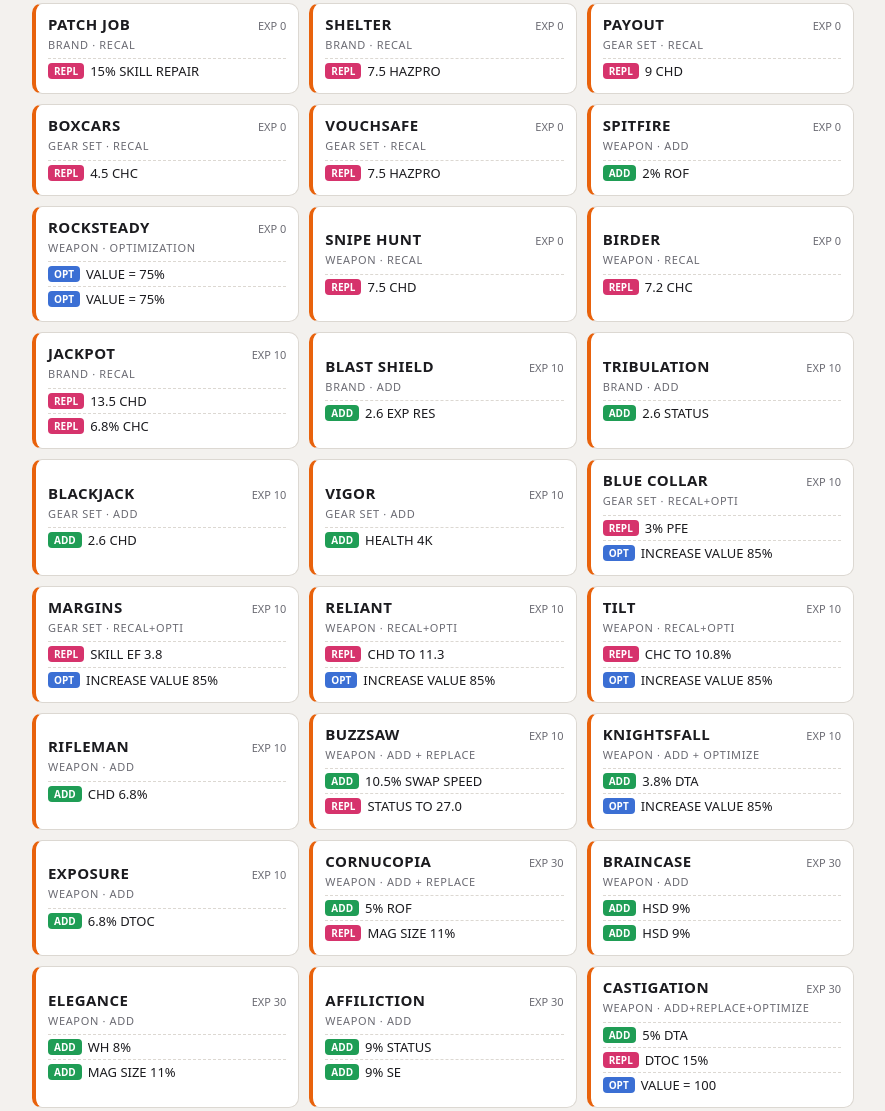
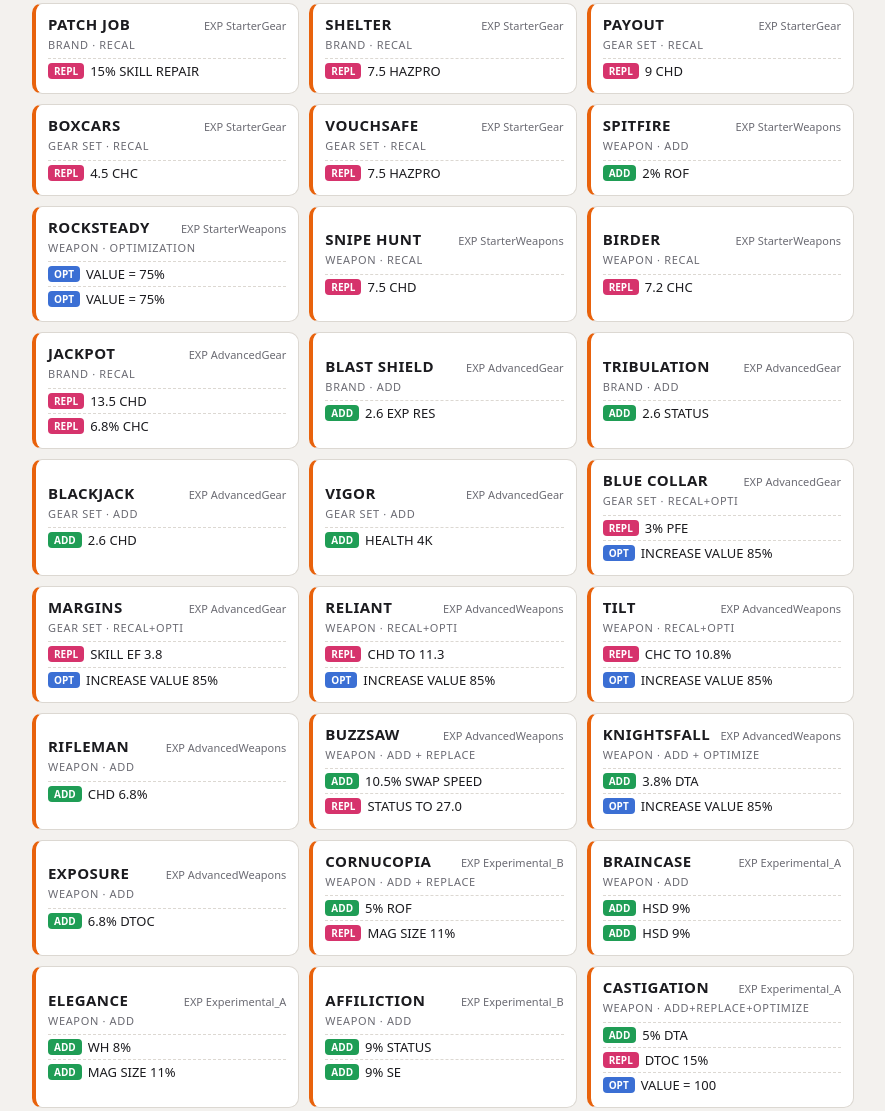
Before and after one commit to aporefubi-cmd/SchematicsTD2, a plain HTML site: page index.html in a window 1280 px wide. Shown: the part 258-1369 px from the top of the page, without its empty margins (24-909 px from the left). Drawn offline with Linux system fonts and the light colour scheme.

Commit message:
Add starter gear and weapon data to index.html

```diff
--- a/index.html
+++ b/index.html
@@ -86,63 +86,63 @@ nav .chip{font-weight:700;text-transform:uppercase;letter-spacing:.06em}
 </div>
 <script>
 const D=[
-["PATCH JOB",0,"Brand","RECAL",["REPLACE 15% SKILL REPAIR"]],
-["SHELTER",0,"Brand","RECAL",["REPLACE 7.5 HAZPRO"]],
-["PAYOUT",0,"Gear Set","RECAL",["REPLACE 9 CHD"]],
-["BOXCARS",0,"Gear Set","RECAL",["REPLACE 4.5 CHC"]],
-["VOUCHSAFE",0,"Gear Set","RECAL",["REPLACE 7.5 HAZPRO"]],
-["SPITFIRE",0,"Weapon","ADD",["ADD 2% ROF"]],
-["ROCKSTEADY",0,"Weapon","OPTIMIZATION",["VALUE = 75%","VALUE = 75%"]],
-["SNIPE HUNT",0,"Weapon","RECAL",["REPLACE 7.5 CHD"]],
-["BIRDER",0,"Weapon","RECAL",["REPLACE 7.2 CHC"]],
-["JACKPOT",10,"Brand","RECAL",["REPLACE 13.5 CHD","REPLACE 6.8% CHC"]],
-["BLAST SHIELD",10,"Brand","ADD",["ADD 2.6 EXP RES"]],
-["TRIBULATION",10,"Brand","ADD",["ADD 2.6 STATUS"]],
-["BLACKJACK",10,"Gear Set","ADD",["ADD 2.6 CHD"]],
-["VIGOR",10,"Gear Set","ADD",["ADD HEALTH 4K"]],
-["BLUE COLLAR",10,"Gear Set","RECAL+OPTI",["REPLACE 3% PFE","INCREASE VALUE 85%"]],
-["MARGINS",10,"Gear Set","RECAL+OPTI",["REPLACE SKILL EF 3.8","INCREASE VALUE 85%"]],
-["RELIANT",10,"Weapon","RECAL+OPTI",["REPLACE CHD TO 11.3","INCREASE VALUE 85%"]],
-["TILT",10,"Weapon","RECAL+OPTI",["REPLACE CHC TO 10.8%","INCREASE VALUE 85%"]],
-["RIFLEMAN",10,"Weapon","ADD",["ADD CHD 6.8%"]],
-["BUZZSAW",10,"Weapon","ADD + REPLACE",["ADD 10.5% SWAP SPEED","REPLACE STATUS TO 27.0"]],
-["KNIGHTSFALL",10,"Weapon","ADD + OPTIMIZE",["ADD 3.8% DTA","INCREASE VALUE 85%"]],
-["EXPOSURE",10,"Weapon","ADD",["ADD 6.8% DTOC"]],
-["CORNUCOPIA",30,"Weapon","ADD + REPLACE",["ADD 5% ROF","REPLACE MAG SIZE 11%"]],
-["BRAINCASE",30,"Weapon","ADD",["ADD HSD 9%","ADD HSD 9%"]],
-["ELEGANCE",30,"Weapon","ADD",["ADD WH 8%","ADD MAG SIZE 11%"]],
-["AFFILICTION",30,"Weapon","ADD",["ADD 9% STATUS","ADD 9% SE"]],
-["CASTIGATION",30,"Weapon","ADD+REPLACE+OPTIMIZE",["ADD 5% DTA","REPLACE DTOC 15%","VALUE = 100"]],
-["WORKING CLASS",30,"Brand","RECAL",["REPLACE 4% PFE","REPLACE 15 HAZPRO"]],
-["SUPERCHARGE",30,"Gear Set","ADD",["ADD 3.5 SKILL DAMAGE"]],
-["NIMBLE",30,"Gear Set","RECAL",["REPLACE WH 12%","REPLACE HSD 15%"]],
-["BACKUP",30,"Gear Set","ADD + REPLACE",["ADD 7% SKILL REP","REPLACE 5% SKILL EFFICI","VALUE = 100"]],
-["APOGEE",30,"Any","OPTIMIZATION",["VALUE = 85%","VALUE = 85%","VALUE = 85%"]],
-["BOUNTIFUL ASSAULT",null,"Weapon · Assault","ADD + REPLACE",["ADD 10.5% AR DAMAGE","REPLACE MAG SIZE 14%"]],
-["SWIFT SUPRESSION",null,"Weapon · LMG","ADD + REPLACE",["ADD 10.5% LMG DAMAGE","REPLACE MAG SIZE 13.5%"]],
-["VIOLENT RUSH",null,"Weapon · SMG","ADD + REPLACE",["ADD 10.5% SMG DAMAGE","REPLACE CHD 11.3%"]],
-["BOUNTIFUL BREACH",null,"Weapon · Shotgun","ADD + REPLACE",["ADD 10.5% SHOTGUN DAMAGE","REPLACE MAG SIZE 14%"]],
-["PRICKLY STING",null,"Weapon · Rifle","ADD + REPLACE",["ADD 10.5% RIFLE DAMAGE","REPLACE HSD 11.3%"]],
-["STEADY PRECISION",null,"Weapon · MMR","ADD + REPLACE",["ADD 10.5% MMR DAMAGE","REPLACE STAB 13.5%"]],
-["VAMPIRE DRAW",null,"Weapon · Pistol","ADD + REPLACE",["ADD 10.5% PISTOL DAMAGE","REPLACE ARMOR ON KILL 21K"]],
-["DEFIANCE",null,"Weapon","ADD+REPLACE+OPTIMIZE",["ADD 8% PFE","REPLACE 36% HAZPRO","VALUE = 100%"]],
-["BRAVE DRAW",null,"Weapon · Pistol","ADD",["ADD 8% PFE","ADD 9% HSD"]],
-["SWIFT ASSAULT",null,"Weapon · Assault","ADD",["ADD 14% SWAP","ADD 9% HASTE"]],
-["HEALTHY SUPRESSION",null,"Weapon · LMG","ADD",["ADD ARMOR REGEN 4K","ADD 9% HAZPRO"]],
-["HAZMAT RUSH",null,"Weapon · SMG","ADD",["ADD 5% ROF","ADD 9% HAZPRO"]],
-["REACHING BREACH",null,"Weapon · Shotgun","ADD",["ADD 11% RELOAD","ADD 28% RANGE"]],
-["PRECISE STING",null,"Weapon · Rifle","ADD",["ADD 11% ACC","ADD 11% STAB"]],
-["FURIOUS PRECISION",null,"Weapon · MMR","ADD",["ADD 11% ACC","ADD 5% ROF"]],
-["LAST BASTION",null,"Gear Set · Chest","ADD + REPLACE",["ADD ARMOR 38K","REPLACE INC REP 9.4%"]],
-["DEEP POCKETS",null,"Gear Set · Backpack","ADD + REPLACE",["ADD ARMOR 38K","REPLACE MAG SIZE 6%"]],
-["BLIGHT WARD",null,"Gear Set · Mask","ADD + REPLACE",["ADD ARMOR 38K","REPLACE HAZPRO 11.30%"]],
-["STEADY GRIP",null,"Gear Set · Gloves","ADD + REPLACE",["ADD ARMOR 38K","REPLACE WH 9%"]],
-["READY RESPONSE",null,"Gear Set · Holster","ADD + REPLACE",["ADD ARMOR 38K","REPLACE SWAP 6.8%"]],
-["TUNER",null,"Gear Set · Kneepads","ADD + REPLACE",["ADD ARMOR 38K","REPLACE AUG EF 8%"]],
-["SAFEGUARD",null,"Brand","ADD + OPTIMIZE",["ADD 3.5 HAZPRO","VALUE = 100%"]],
-["HARVERSTER",null,"Brand","ADD+REPLACE+OPTIMIZE",["ADD AOK 5K","REPLACE INC REP 12.50%","VALUE = 100%"]],
-["OPTIMIZER",null,"Brand","ADD",["ADD AUG EF 3.5%","ADD 3.5% CHD"]],
-["MECHANISM",null,"Any","OPTIMIZATION",["VALUE = 100%","VALUE = 100%"]]
+["PATCH JOB","StarterGear","Brand","RECAL",["REPLACE 15% SKILL REPAIR"]],
+["SHELTER","StarterGear","Brand","RECAL",["REPLACE 7.5 HAZPRO"]],
+["PAYOUT","StarterGear","Gear Set","RECAL",["REPLACE 9 CHD"]],
+["BOXCARS","StarterGear","Gear Set","RECAL",["REPLACE 4.5 CHC"]],
+["VOUCHSAFE","StarterGear","Gear Set","RECAL",["REPLACE 7.5 HAZPRO"]],
+["SPITFIRE","StarterWeapons","Weapon","ADD",["ADD 2% ROF"]],
+["ROCKSTEADY","StarterWeapons","Weapon","OPTIMIZATION",["VALUE = 75%","VALUE = 75%"]],
+["SNIPE HUNT","StarterWeapons","Weapon","RECAL",["REPLACE 7.5 CHD"]],
+["BIRDER","StarterWeapons","Weapon","RECAL",["REPLACE 7.2 CHC"]],
+["JACKPOT","AdvancedGear","Brand","RECAL",["REPLACE 13.5 CHD","REPLACE 6.8% CHC"]],
+["BLAST SHIELD","AdvancedGear","Brand","ADD",["ADD 2.6 EXP RES"]],
+["TRIBULATION","AdvancedGear","Brand","ADD",["ADD 2.6 STATUS"]],
+["BLACKJACK","AdvancedGear","Gear Set","ADD",["ADD 2.6 CHD"]],
+["VIGOR","AdvancedGear","Gear Set","ADD",["ADD HEALTH 4K"]],
+["BLUE COLLAR","AdvancedGear","Gear Set","RECAL+OPTI",["REPLACE 3% PFE","INCREASE VALUE 85%"]],
+["MARGINS","AdvancedGear","Gear Set","RECAL+OPTI",["REPLACE SKILL EF 3.8","INCREASE VALUE 85%"]],
+["RELIANT","AdvancedWeapons","Weapon","RECAL+OPTI",["REPLACE CHD TO 11.3","INCREASE VALUE 85%"]],
+["TILT","AdvancedWeapons","Weapon","RECAL+OPTI",["REPLACE CHC TO 10.8%","INCREASE VALUE 85%"]],
+["RIFLEMAN","AdvancedWeapons","Weapon","ADD",["ADD CHD 6.8%"]],
+["BUZZSAW","AdvancedWeapons","Weapon","ADD + REPLACE",["ADD 10.5% SWAP SPEED","REPLACE STATUS TO 27.0"]],
+["KNIGHTSFALL","AdvancedWeapons","Weapon","ADD + OPTIMIZE",["ADD 3.8% DTA","INCREASE VALUE 85%"]],
+["EXPOSURE","AdvancedWeapons","Weapon","ADD",["ADD 6.8% DTOC"]],
+["CORNUCOPIA","Experimental_B","Weapon","ADD + REPLACE",["ADD 5% ROF","REPLACE MAG SIZE 11%"]],
+["BRAINCASE","Experimental_A","Weapon","ADD",["ADD HSD 9%","ADD HSD 9%"]],
+["ELEGANCE","Experimental_A","Weapon","ADD",["ADD WH 8%","ADD MAG SIZE 11%"]],
+["AFFILICTION","Experimental_B","Weapon","ADD",["ADD 9% STATUS","ADD 9% SE"]],
+["CASTIGATION","Experimental_A","Weapon","ADD+REPLACE+OPTIMIZE",["ADD 5% DTA","REPLACE DTOC 15%","VALUE = 100"]],
+["WORKING CLASS","Experimental_A","Brand","RECAL",["REPLACE 4% PFE","REPLACE 15 HAZPRO"]],
+["SUPERCHARGE","Experimental_B","Gear Set","ADD",["ADD 3.5 SKILL DAMAGE"]],
+["NIMBLE","Experimental_B","Gear Set","RECAL",["REPLACE WH 12%","REPLACE HSD 15%"]],
+["BACKUP","Experimental_A","Gear Set","ADD + REPLACE",["ADD 7% SKILL REP","REPLACE 5% SKILL EFFICI","VALUE = 100"]],
+["APOGEE","Experimental_B","Any","OPTIMIZATION",["VALUE = 85%","VALUE = 85%","VALUE = 85%"]],
+["BOUNTIFUL ASSAULT","AdvancedWeapons","Weapon · Assault","ADD + REPLACE",["ADD 10.5% AR DAMAGE","REPLACE MAG SIZE 14%"]],
+["SWIFT SUPRESSION","AdvancedWeapons","Weapon · LMG","ADD + REPLACE",["ADD 10.5% LMG DAMAGE","REPLACE MAG SIZE 13.5%"]],
+["VIOLENT RUSH","AdvancedWeapons","Weapon · SMG","ADD + REPLACE",["ADD 10.5% SMG DAMAGE","REPLACE CHD 11.3%"]],
+["BOUNTIFUL BREACH","AdvancedWeapons","Weapon · Shotgun","ADD + REPLACE",["ADD 10.5% SHOTGUN DAMAGE","REPLACE MAG SIZE 14%"]],
+["PRICKLY STING","AdvancedWeapons","Weapon · Rifle","ADD + REPLACE",["ADD 10.5% RIFLE DAMAGE","REPLACE HSD 11.3%"]],
+["STEADY PRECISION","AdvancedWeapons","Weapon · MMR","ADD + REPLACE",["ADD 10.5% MMR DAMAGE","REPLACE STAB 13.5%"]],
+["VAMPIRE DRAW","AdvancedWeapons","Weapon · Pistol","ADD + REPLACE",["ADD 10.5% PISTOL DAMAGE","REPLACE ARMOR ON KILL 21K"]],
+["DEFIANCE","Experimental_A","Weapon","ADD+REPLACE+OPTIMIZE",["ADD 8% PFE","REPLACE 36% HAZPRO","VALUE = 100%"]],
+["BRAVE DRAW","Experimental_B","Weapon · Pistol","ADD",["ADD 8% PFE","ADD 9% HSD"]],
+["SWIFT ASSAULT","Experimental_A","Weapon · Assault","ADD",["ADD 14% SWAP","ADD 9% HASTE"]],
+["HEALTHY SUPRESSION","Experimental_A","Weapon · LMG","ADD",["ADD ARMOR REGEN 4K","ADD 9% HAZPRO"]],
+["HAZMAT RUSH","Experimental_A","Weapon · SMG","ADD",["ADD 5% ROF","ADD 9% HAZPRO"]],
+["REACHING BREACH","Experimental_B","Weapon · Shotgun","ADD",["ADD 11% RELOAD","ADD 28% RANGE"]],
+["PRECISE STING","Experimental_B","Weapon · Rifle","ADD",["ADD 11% ACC","ADD 11% STAB"]],
+["FURIOUS PRECISION","Experimental_B","Weapon · MMR","ADD",["ADD 11% ACC","ADD 5% ROF"]],
+["LAST BASTION","AdvancedGear","Gear Set · Chest","ADD + REPLACE",["ADD ARMOR 38K","REPLACE INC REP 9.4%"]],
+["DEEP POCKETS","AdvancedGear","Gear Set · Backpack","ADD + REPLACE",["ADD ARMOR 38K","REPLACE MAG SIZE 6%"]],
+["BLIGHT WARD","AdvancedGear","Gear Set · Mask","ADD + REPLACE",["ADD ARMOR 38K","REPLACE HAZPRO 11.30%"]],
+["STEADY GRIP","AdvancedGear","Gear Set · Gloves","ADD + REPLACE",["ADD ARMOR 38K","REPLACE WH 9%"]],
+["READY RESPONSE","AdvancedGear","Gear Set · Holster","ADD + REPLACE",["ADD ARMOR 38K","REPLACE SWAP 6.8%"]],
+["TUNER","AdvancedGear","Gear Set · Kneepads","ADD + REPLACE",["ADD ARMOR 38K","REPLACE AUG EF 8%"]],
+["SAFEGUARD","Experimental_A","Brand","ADD + OPTIMIZE",["ADD 3.5 HAZPRO","VALUE = 100%"]],
+["HARVERSTER","Experimental_B","Brand","ADD+REPLACE+OPTIMIZE",["ADD AOK 5K","REPLACE INC REP 12.50%","VALUE = 100%"]],
+["OPTIMIZER","Experimental_A","Brand","ADD",["ADD AUG EF 3.5%","ADD 3.5% CHD"]],
+["MECHANISM","Experimental_B","Any","OPTIMIZATION",["VALUE = 100%","VALUE = 100%"]]
 ];
 const $=id=>document.getElementById(id);
 const st={q:"",x:"all",c:"all",s:"all",sel:new Set()};
```
